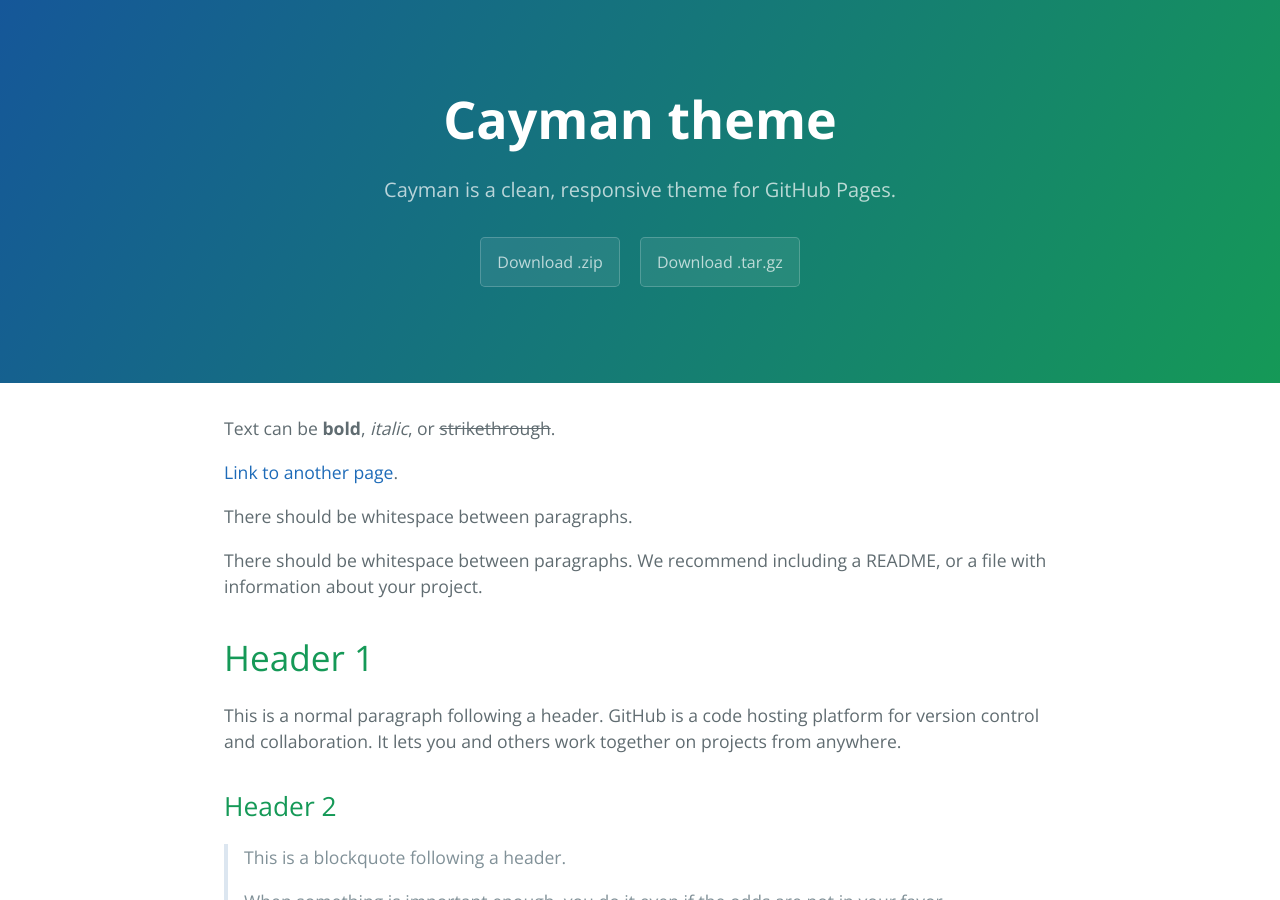
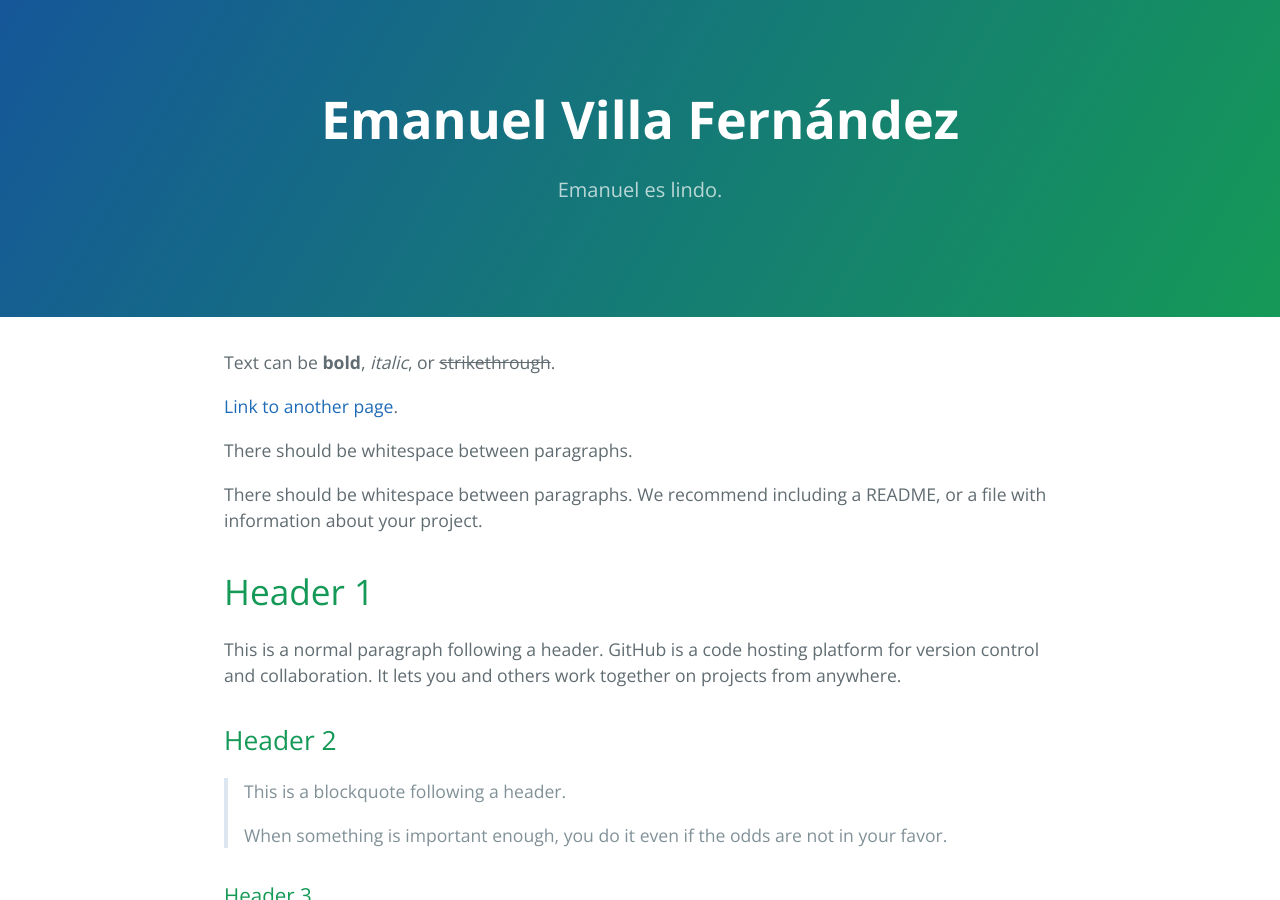
Before and after one commit to EmanuelVF/EmanuelVF.github.io, a Jekyll site: the page built from index.md, in a window 1280 px wide and 900 px high. Built offline with Jekyll 4.4.1, drawn with Linux system fonts in a browser that asks for light colours.

Commit message:
Editing title

```diff
--- a/_config.yml
+++ b/_config.yml
@@ -1,5 +1,5 @@
-title: Cayman theme
-description: Cayman is a clean, responsive theme for GitHub Pages.
-show_downloads: true
+title: Emanuel Villa Fernández
+description: Emanuel es lindo.
+show_downloads: false
 google_analytics:
 theme: jekyll-theme-cayman
```
Also changed, not shown: _layouts/Emanuel.html (added, +48 -0 lines), 1 other file.
